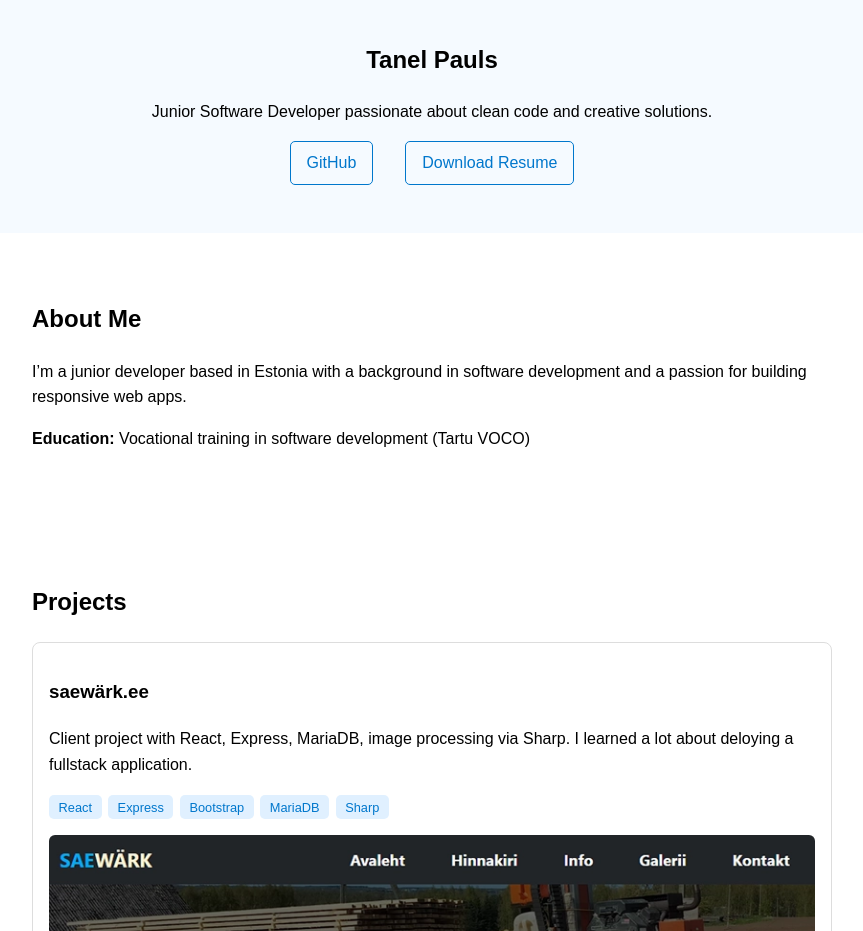
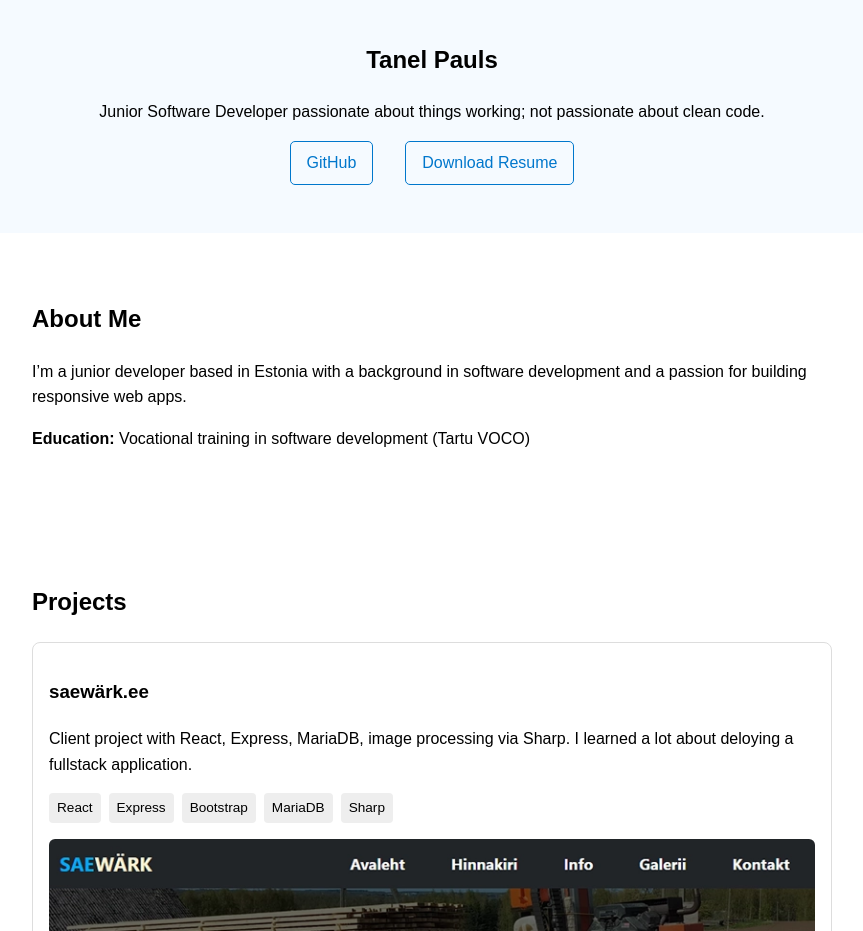
Before and after one commit to TanelPauls/portfolio, a React (Vite) app: page / in a window 1280 px wide. Shown: the part 341-1272 px from the top of the page, without its empty margins (208-1071 px from the left). Built offline with nearby package versions, Linux system fonts and the light colour scheme; no server answers.

Commit message:
fixed little moile bug

```diff
--- a/src/App.jsx
+++ b/src/App.jsx
@@ -84,7 +84,10 @@ function App() {
     <>
       <header>
         <nav className="navbar">
-          <img src="/portfolio/logo.svg" alt="Logo" className="logo" />
+          <a href="#hero" onClick={closeMenu}>
+            <img src="/portfolio/logo.svg" alt="Logo" className="logo" />
+          </a>
+
           <div className="hamburger" onClick={toggleMenu}>
             ☰
           </div>
@@ -117,8 +120,8 @@ function App() {
           />
           <h1>Tanel Pauls</h1>
           <p>
-            Junior Software Developer passionate about clean code and creative
-            solutions.
+            Junior Software Developer passionate about things working; not
+            passionate about clean code.
           </p>
           <div className="hero-buttons">
             <a
--- a/src/styles.css
+++ b/src/styles.css
@@ -92,15 +92,16 @@ body {
   box-shadow: 0 4px 12px rgba(0, 0, 0, 0.1);
 }
 .tech-stack {
-  margin: 0.5rem 0;
+  display: flex;
+  flex-wrap: wrap; /* ✅ Enables wrapping */
+  gap: 0.5rem; /* Optional: adds space between badges */
 }
 .badge {
-  background: #e0f0ff;
-  color: #0077cc;
-  padding: 0.3rem 0.6rem;
-  margin-right: 0.4rem;
-  font-size: 0.8rem;
-  border-radius: 5px;
+  background: #eee;
+  padding: 4px 8px;
+  border-radius: 4px;
+  font-size: 0.85rem;
+  white-space: nowrap; /* optional: prevents text from breaking */
 }
 .project-img {
   width: 100%;
```
Also changed, not shown: 5 other files (tests, documents, lock files or other folders).
